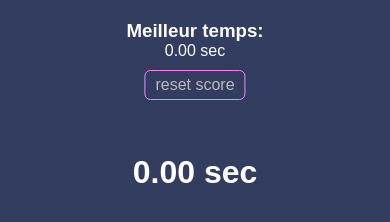
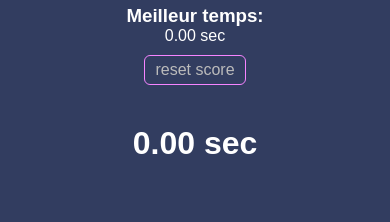
Before and after one commit to kyerz/memory-game, a plain HTML site: page index.html in a window 390 px wide. Drawn offline with Linux system fonts and the light colour scheme.

Commit message:
improve responsive for mobile

```diff
--- a/style.css
+++ b/style.css
@@ -159,17 +159,18 @@ body {
 }
 
 @media screen and (max-width: 600px) {
+  body {
+    height: 85vh;
+  }
   .hitscore-ctn {
+    position: static;
     display: flex;
     flex-direction: column;
     align-items: center;
-    left: 50%;
-    transform: translateX(-50%);
-    text-align: center;
     font-size: 1rem;
   }
   .timer-ctn {
-    margin-top: 50px;
+    margin-top: 40px;
   }
   .board {
     min-width: 95%;
```
